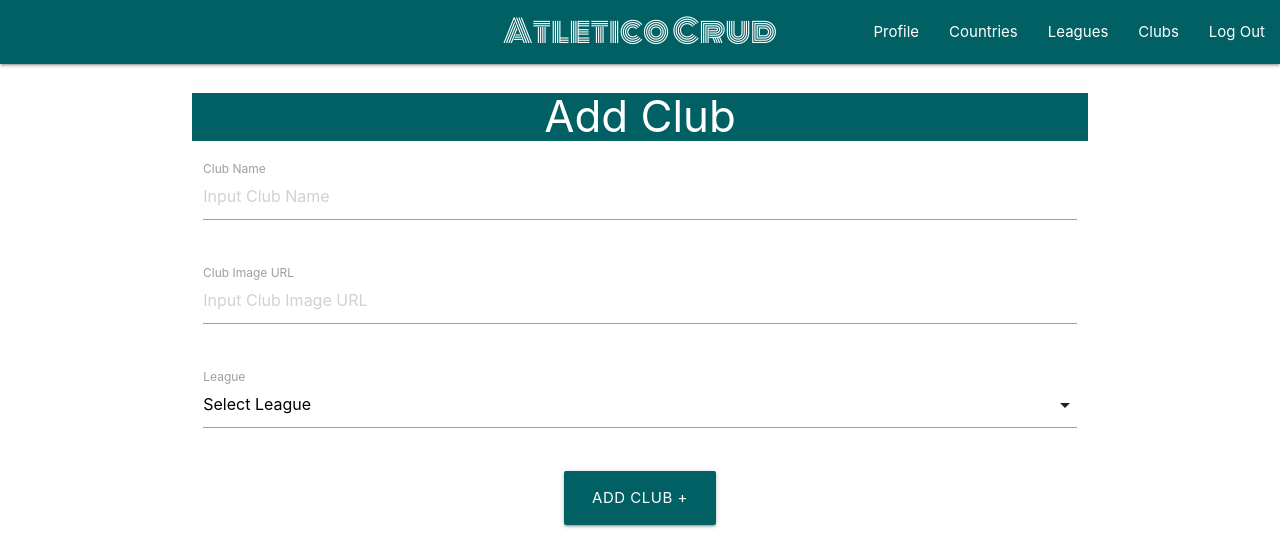
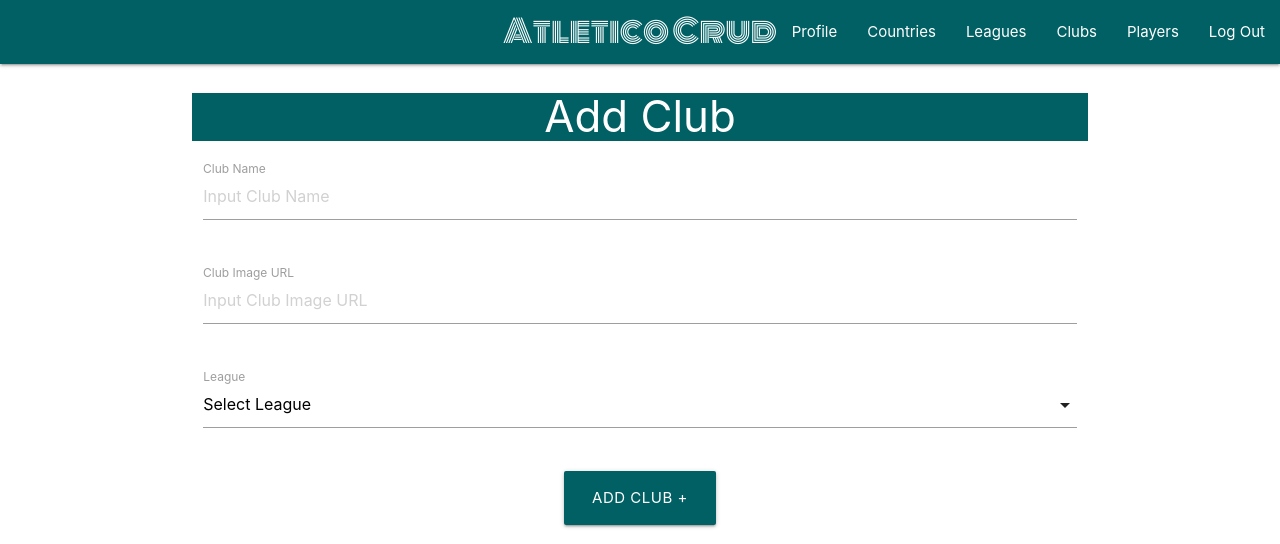
Before and after one commit to sniclasj/atletico-crud, a Flask app: page /add_club in a window 1280 px wide. Shown: the top 544 px of the page. Run offline with Flask 2, Linux system fonts and the light colour scheme; the visitor is signed in with stand-in values (Sample User, id 1); data that the repository does not hold is empty; some libraries are stand-ins or nearby versions.

Commit message:
Update add player in navbar to be players with club_id = 0

```diff
--- a/atleticocrud/templates/base.html
+++ b/atleticocrud/templates/base.html
@@ -35,11 +35,8 @@
                     <li><a href="{{ url_for('countries') }}">Countries</a></li>
                     <li><a href="{{ url_for('leagues', country_id=0) }}">Leagues</a></li>
                     <li><a href="{{ url_for('clubs', league_id=0) }}">Clubs</a></li>
+                    <li><a href="{{ url_for('players', club_id=0) }}">Players</a></li>
                     <li><a href="{{ url_for('logout') }}">Log Out</a></li>
-                    {% if session.user|lower == "admin"|lower %}
-                    <li><a class="grey-text text-lighten-1" href="{{ url_for('add_country') }}">Add Country</a></li>
-                    <li><a class="grey-text text-lighten-1" href="{{ url_for('add_player') }}">Add Player</a></li>
-                    {% endif %}
                     {% else %}
                     <li><a href="{{ url_for('home') }}">Home</a></li>
                     <li><a href="{{ url_for('login') }}">Log In</a></li>
@@ -55,11 +52,8 @@
             <li><a href="{{ url_for('countries') }}">Countries</a></li>
             <li><a href="{{ url_for('leagues', country_id=0) }}">Leagues</a></li>
             <li><a href="{{ url_for('clubs', league_id=0) }}">Clubs</a></li>
+            <li><a href="{{ url_for('players', club_id=0) }}">Players</a></li>
             <li><a href="{{ url_for('logout') }}">Log Out</a></li>
-            {% if session.user|lower == "admin"|lower %}
-            <li><a href="{{ url_for('add_country') }}">Add Country</a></li>
-            <li><a href="{{ url_for('add_player') }}">Add Player</a></li>
-            {% endif %}
             {% else %}
             <li><a href="{{ url_for('home') }}">Home</a></li>
             <li><a href="{{ url_for('login') }}">Log In</a></li>
```
